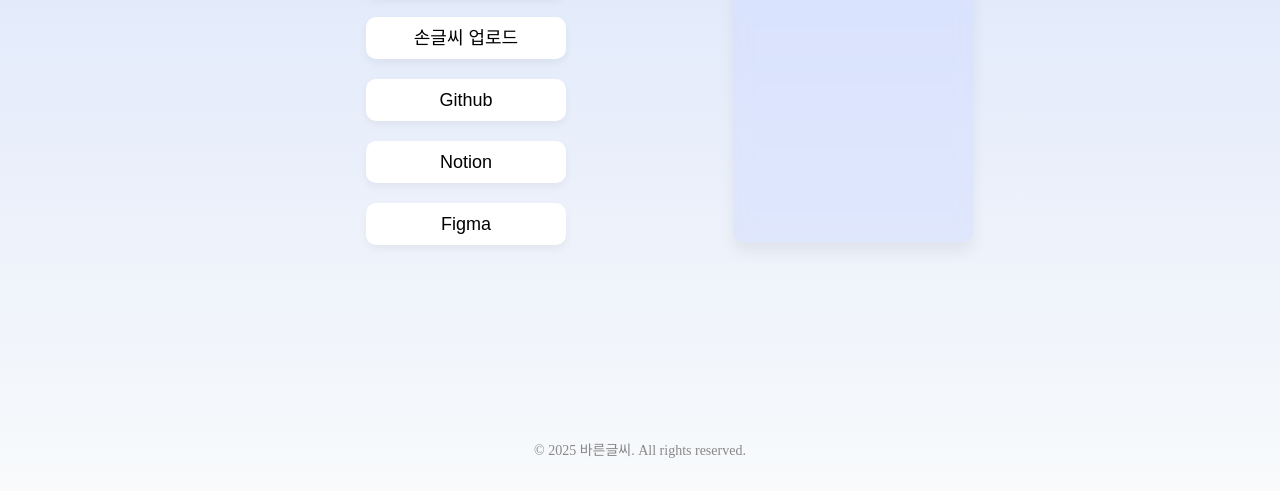
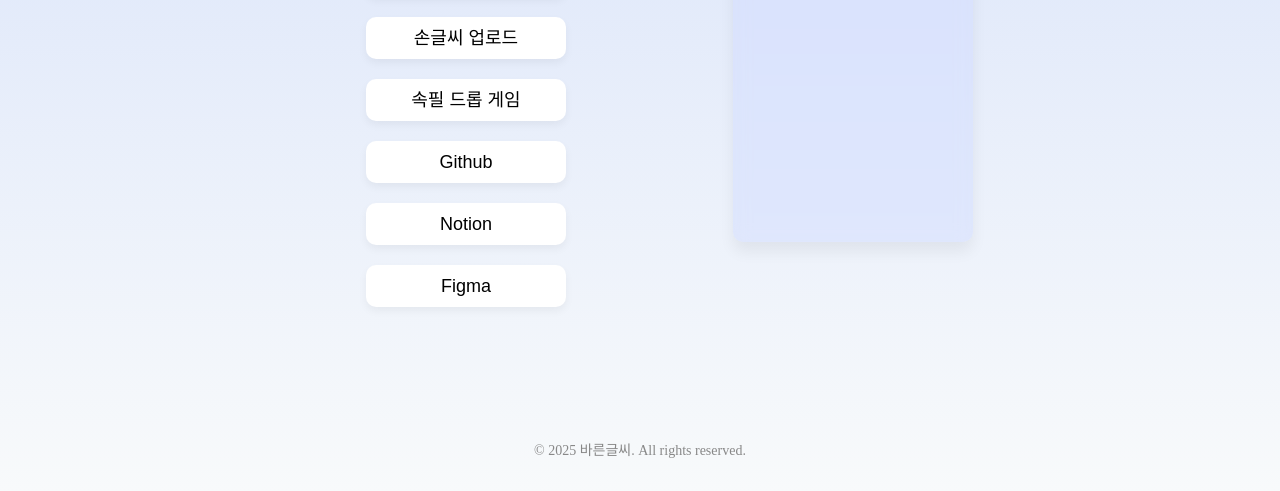
Before and after one commit to yeooooooon/handwriting-ai-web, a plain HTML site: page app/public/main.html in a window 1280 px wide. Shown: the part 309-800 px from the top of the page. Drawn offline with nearby package versions, Linux system fonts and the light colour scheme; files that its build step writes are made by us from their sources; no server answers; a web font is replaced by a local one.

Commit message:
메인화면 게임 버튼 추가

```diff
--- a/app/css/main.css
+++ b/app/css/main.css
@@ -75,7 +75,6 @@ body {
   padding: 30px;
   border-radius: 10px;
 }
-
 
 .menu{
   display: flex;
--- a/app/public/main.html
+++ b/app/public/main.html
@@ -28,6 +28,7 @@
           <div class="btns">
             <a href="/daily" class="btn">오늘의 손글씨</a>
             <a href="/index" class="btn">손글씨 업로드</a>
+            <a href="/game" class="btn">속필 드롭 게임</a>
             <a href="https://github.com/chip446/handwriting-ai-web" target="_blank" class="btn">Github</a>
             <a href="https://www.notion.so/231b19da328080238b73f67d9df31e91?source=copy_link" target="_blank" class="btn">Notion</a>
             <a href="https://www.figma.com/design/AXzjljAWndTRD3wGK6Nnyd/Untitled?node-id=0-1&t=BJZ2dQL2yncHWvfR-1" target="_blank" class="btn">Figma</a>
```
